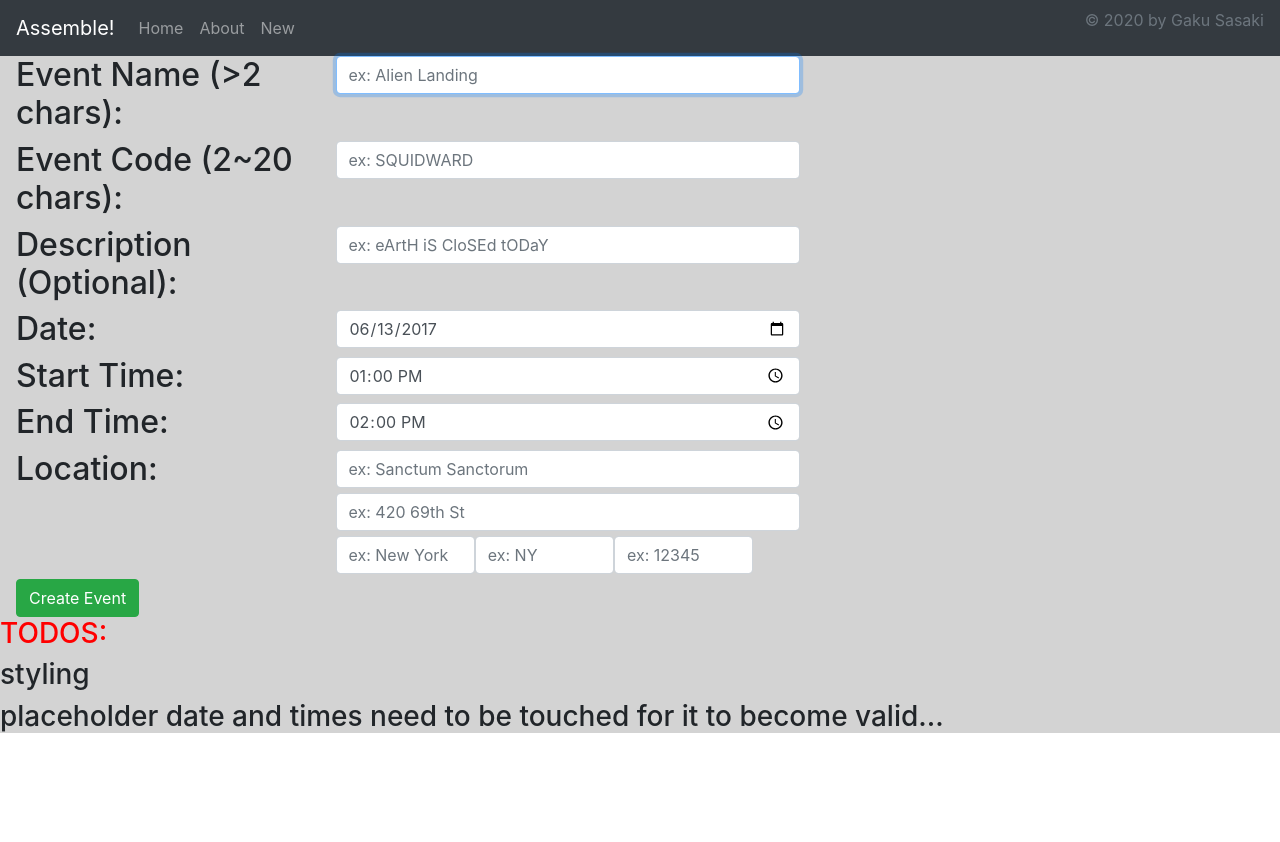
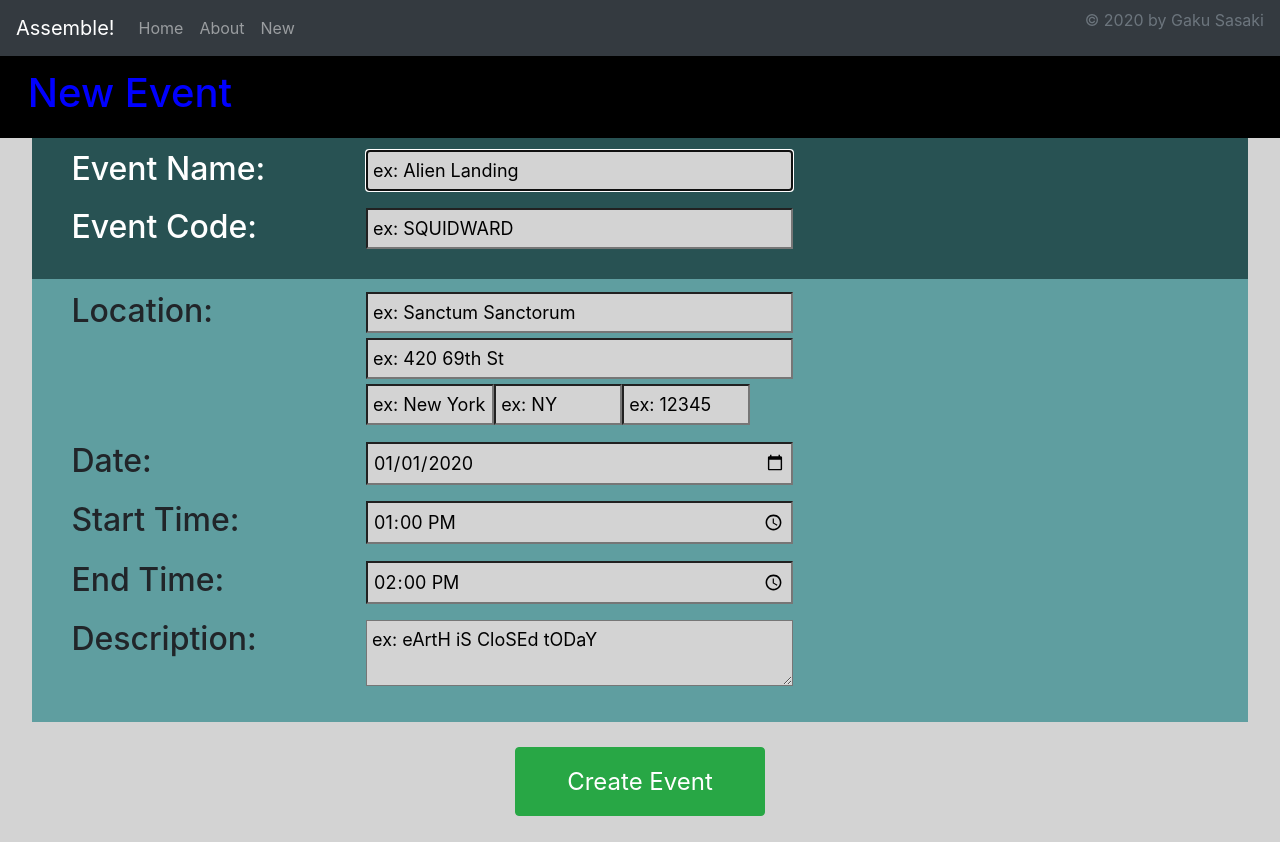
Before and after one commit to gsasaki23/assemble, a React (Create React App) app in the folder client/: page /new in a window 1280 px wide. Before the commit the page ends 800 px from the top, so only its background shows below. Built offline with nearby package versions, Linux system fonts and the light colour scheme; no server answers.

Commit message:
done with new form styling

```diff
--- a/client/src/App.css
+++ b/client/src/App.css
@@ -127,7 +127,12 @@
   background-color: rgb(92, 131, 133);
 }
 
-/* AssemblyEdit Sections */
+/* AssemblyEdit and AssemblyAdd Sections */
+.editHeading {
+  padding: 1% 1% 1% 1%;
+  background-color: black;
+  color: blue;
+}
 .editTop {
   padding: 1% 1% 1% 1%;
   margin: 0 auto 0 auto;
--- a/client/src/views/AssemblyAdd.js
+++ b/client/src/views/AssemblyAdd.js
@@ -98,114 +98,116 @@ export default () => {
 
     return (
     <div className="background">
+    {/* Page Title */}
+    <Row className="editHeading mx-auto"><Col>
+        <h1>New Event</h1>
+    </Col></Row>
 
+    {/* Name and EventCode */}
+    <Row className="editTop"><Col>
         {/* Name */}
-    <Row className="px-3">
-        <Col xs={3}><h2>Event Name (>2 chars):</h2></Col>
+        <Row className="editSubSection">
+            <Col xs={3}><h2>Event Name:</h2></Col>
             <Col>
-            <Form.Control className="w-50p d-ilb" type="text" placeholder="ex: Alien Landing" onChange={onNameChange} autoFocus></Form.Control>
+                <input autoFocus className="w-50p d-ilb" type="text" placeholder="ex: Alien Landing" onChange={event => {
+                setInputAssembly({...inputAssembly,"name":event.target.value});
+                }}></input>
                 {errors.name !== undefined ? (<span className="serverValError">{errors.name.message}</span>):("")}
-            {clientErrors.name !== undefined ? (<span className="clientValError">{clientErrors.name}</span>):("")}
             </Col>
         </Row>
-
         {/* Event Code */}
-    <Row className="px-3">
-        <Col xs={3}><h2>Event Code (2~20 chars):</h2></Col>
+        <Row className="editSubSection">
+            <Col xs={3}><h2>Event Code:</h2></Col>
             <Col>
-            <Form.Control className="w-50p d-ilb" type="text" placeholder="ex: SQUIDWARD" onChange={onEventCodeChange}></Form.Control>
+                <input className="w-50p d-ilb" type="text" placeholder="ex: SQUIDWARD" onChange={onEventCodeChange}></input>
                 {errors.name !== undefined ? (<span className="serverValError">{errors.eventCode.message}</span>):("")}
                 {clientErrors.eventCode !== undefined ? (<span className="clientValError">{clientErrors.eventCode}</span>):("")}
             </Col>
         </Row>
+    </Col></Row>
 
-    {/* Description */}
-    <Row className="px-3">
-        <Col xs={3}><h2>Description (Optional):</h2></Col>
-        <Col>
-            <Form.Control className="w-50p d-ilb" type="text" placeholder="ex: eArtH iS CloSEd tODaY" onChange={event => {
-            setInputAssembly({...inputAssembly,"description":event.target.value});
-            }}></Form.Control>
-        </Col>
-    </Row>
-
-    {/* Date */}
-    <Row className="px-3">
-        <Col xs={3}><h2>Date: </h2></Col>
-        <Col>
-            <Form.Control className="w-50p d-ilb" type="date" defaultValue="2017-06-13" onChange={event => {
-            setInputAssembly({...inputAssembly,"date":event.target.value});
-            }}></Form.Control>
-            {errors.date !== undefined ? (<span className="serverValError">{errors.date.message}</span>):("")}
-        </Col>
-    </Row>
-
-    {/* Start Time */}
-    <Row className="px-3">
-        <Col xs={3}><h2>Start Time: </h2></Col>
-        <Col>
-            <Form.Control className="w-50p d-ilb" type="time" defaultValue="13:00" onChange={event => {
-            setInputAssembly({...inputAssembly,"start":event.target.value});
-            }}></Form.Control>
-            {errors.start !== undefined ? (<span className="serverValError">{errors.end.message}</span>):("")}
-        </Col>
-    </Row>
-
-    {/* End Time */}
-    <Row className="px-3">
-        <Col xs={3}><h2>End Time: </h2></Col>
-        <Col>
-            <Form.Control className="w-50p d-ilb" type="time" defaultValue="14:00" onChange={event => {
-            setInputAssembly({...inputAssembly,"end":event.target.value});
-            }}></Form.Control>
-            {errors.end !== undefined ? (<span className="serverValError">{errors.end.message}</span>):("")}
-        </Col>
-    </Row>
-
+    {/* Everything else */}
+    <Row className="editMain mx-auto"><Col>
         {/* Location */}
-    <Row className="px-3">
+        <Row className="editSubSection">
             <Col xs={3}><h2>Location: </h2></Col>
             <Col>
                 {/* Name */}
                 <div>
-                <Form.Control className="w-50p d-ilb" type="text" placeholder="ex: Sanctum Sanctorum" onChange={event => {setInputAssembly({...inputAssembly,"address":{...inputAssembly.address,"name":event.target.value}});}}></Form.Control>
+                    <input className="w-50p d-ilb" type="text" placeholder="ex: Sanctum Sanctorum" onChange={event => {setInputAssembly({...inputAssembly,"address":{...inputAssembly.address,"name":event.target.value}});}}></input>
                     {errors["address.name"] !== undefined ? (<span className="serverValError">{errors["address.name"].message}</span>):("")}
                 </div>
                 {/* Street Line */}
                 <div>
-                <Form.Control className="w-50p d-ilb" type="text" placeholder="ex: 420 69th St" onChange={event => {setInputAssembly({...inputAssembly,"address":{...inputAssembly.address,"street":event.target.value}});}}></Form.Control>
+                    <input className="w-50p d-ilb" type="text" placeholder="ex: 420 69th St" onChange={event => {
+                        setInputAssembly({...inputAssembly,"address":{...inputAssembly.address,"street":event.target.value}});
+                    }}></input>
                     {errors["address.street"] !== undefined ? (<span className="serverValError">{errors["address.street"].message}</span>):("")}
                 </div>
                 {/* City, State, Zip */}
                 <div>
-                <Form.Control className="w-15p d-ilb" type="text" placeholder="ex: New York" onChange={event => {
+                    <input className="w-15p d-ilb" type="text" placeholder="ex: New York" onChange={event => {
                     setInputAssembly({...inputAssembly,"address":{...inputAssembly.address,"city":event.target.value}});
-                }}></Form.Control>
-                <Form.Control className="w-15p d-ilb" type="text" placeholder="ex: NY" onChange={event => {
+                    }}></input>
+                    <input className="w-15p d-ilb" type="text" placeholder="ex: NY" onChange={event => {
                     setInputAssembly({...inputAssembly,"address":{...inputAssembly.address,"state":event.target.value}});
-                }}></Form.Control>
-                <Form.Control className="w-15p d-ilb" type="text" placeholder="ex: 12345" onChange={event => {
+                    }}></input>
+                    <input className="w-15p d-ilb" type="text" placeholder="ex: 12345" onChange={event => {
                     setInputAssembly({...inputAssembly,"address":{...inputAssembly.address,"zip":event.target.value}});
-                }}></Form.Control>
+                    }}></input>
                     {errors["address.city"] !== undefined ? (<span className="serverValError">{errors["address.city"].message}</span>):("")}
                     {errors["address.state"] !== undefined ? (<span className="serverValError">{errors["address.state"].message}</span>):("")}
                     {errors["address.zip"] !== undefined ? (<span className="serverValError">{errors["address.zip"].message}</span>):("")}
                 </div>
             </Col>
         </Row>
+        {/* Date */}
+        <Row className="editSubSection">
+            <Col xs={3}><h2>Date: </h2></Col>
+            <Col>
+                <input className="w-50p d-ilb" type="date" defaultValue="2020-01-01" onChange={event => {
+                setInputAssembly({...inputAssembly,"date":event.target.value});
+                }}></input>
+                {errors.date !== undefined ? (<span className="serverValError">{errors.date.message}</span>):("")}
+            </Col>
+        </Row>
+        {/* Start Time */}
+        <Row className="editSubSection">
+            <Col xs={3}><h2>Start Time: </h2></Col>
+            <Col>
+                <input className="w-50p d-ilb" type="time" defaultValue="13:00"  onChange={event => {
+                setInputAssembly({...inputAssembly,"start":event.target.value});
+                }}></input>
+                {errors.start !== undefined ? (<span className="serverValError">{errors.start.message}</span>):("")}
+            </Col>
+        </Row>
+        {/* End Time */}
+        <Row className="editSubSection">
+            <Col xs={3}><h2>End Time: </h2></Col>
+            <Col>
+                <input className="w-50p d-ilb" type="time" defaultValue="14:00" onChange={event => {
+                setInputAssembly({...inputAssembly,"end":event.target.value});
+                }}></input>
+                {errors.end !== undefined ? (<span className="serverValError">{errors.end.message}</span>):("")}
+            </Col>
+        </Row>
+        {/* Description */}
+        <Row className="editSubSection">
+            <Col xs={3}><h2>Description:</h2></Col>
+            <Col>
+                <textarea className="w-50p d-ilb" type="text" placeholder="ex: eArtH iS CloSEd tODaY" onChange={event => {
+                setInputAssembly({...inputAssembly,"description":event.target.value});
+                }}></textarea>
+                {errors.description !== undefined ? (<span className="serverValError">{errors.description.message}</span>):("")}
+            </Col>
+        </Row>
+    </Col></Row>
 
     {/* ~~~~~~~~~~~~~~~~~~Teammate List Here ~~~~~~~~~~~~~~~~~ */}
 
     {/* Submit Button */}
-    <Row className="px-3" >
-        <Col>
-            <Button variant="success" onClick={onClickHandler}>Create Event</Button>
-        </Col>
+    <Row className="mx-auto">
+        <Button className="mx-auto editSaveButton" variant="success" onClick={onClickHandler}>Create Event</Button>
     </Row>
-
-
-    <h3 className="production">TODOS:</h3>
-    <h3>styling</h3>
-    <h3>placeholder date and times need to be touched for it to become valid...</h3>
     </div>
 )};
--- a/client/src/views/AssemblyEdit.js
+++ b/client/src/views/AssemblyEdit.js
@@ -50,13 +50,18 @@ export default (props) => {
     {loaded && loadError === ""?
     <div className="background">
 
+    {/* Page Title */}
+    <Row className="editHeading mx-auto"><Col>
+        <h1>Editing Event</h1>
+    </Col></Row>
+
     {/* Name and EventCode */}
     <Row className="editTop"><Col>
         {/* Name */}
         <Row className="editSubSection">
             <Col xs={3}><h2>Event Name:</h2></Col>
             <Col>
-                <input className="w-50p d-ilb" type="text" defaultValue={assembly.name} onChange={event => {
+                <input autoFocus className="w-50p d-ilb" type="text" defaultValue={assembly.name} onChange={event => {
                 setInputAssembly({...inputAssembly,"name":event.target.value});
                 }}></input>
                 {errors.name !== undefined ? (<span className="serverValError">{errors.name.message}</span>):("")}
@@ -77,7 +82,7 @@ export default (props) => {
             <Col>
                 {/* Name */}
                 <div>
-                    <input className="w-50p d-ilb" type="text" placeholder="ex: Sanctum Sanctorum" onChange={event => {setInputAssembly({...inputAssembly,"address":{...inputAssembly.address,"name":event.target.value}});}}></input>
+                    <input className="w-50p d-ilb" type="text" defaultValue={assembly.address.name} onChange={event => {setInputAssembly({...inputAssembly,"address":{...inputAssembly.address,"name":event.target.value}});}}></input>
                     {errors["address.name"] !== undefined ? (<span className="serverValError">{errors["address.name"].message}</span>):("")}
                 </div>
                 {/* Street Line */}
```
Also changed, not shown: client/src/views/AssemblyDetail.js (+7 -3 lines). Lines whose indentation alone changed are shown as unchanged.
